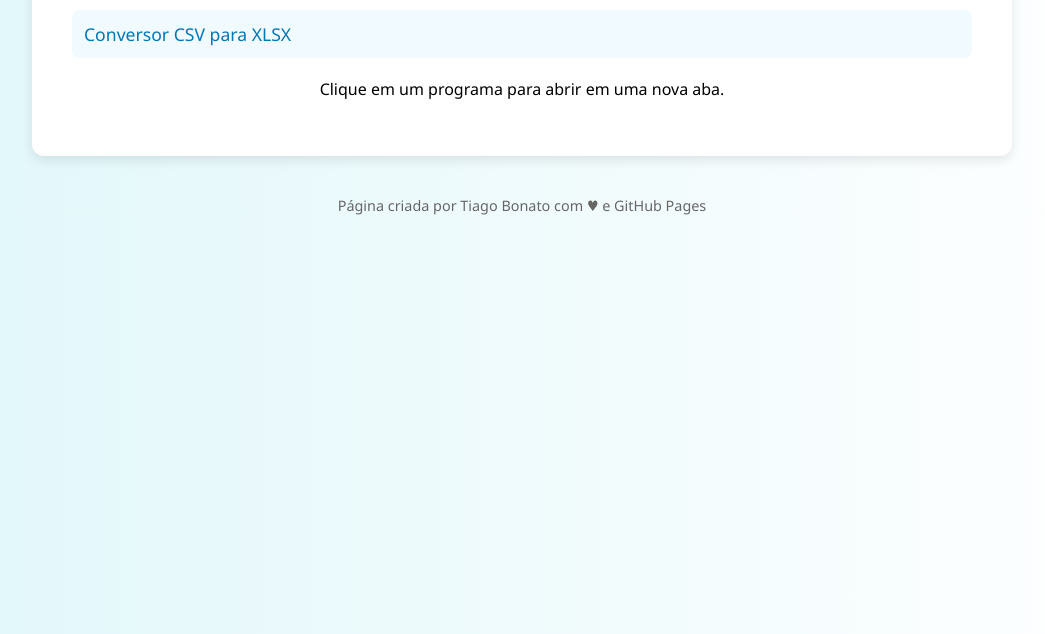
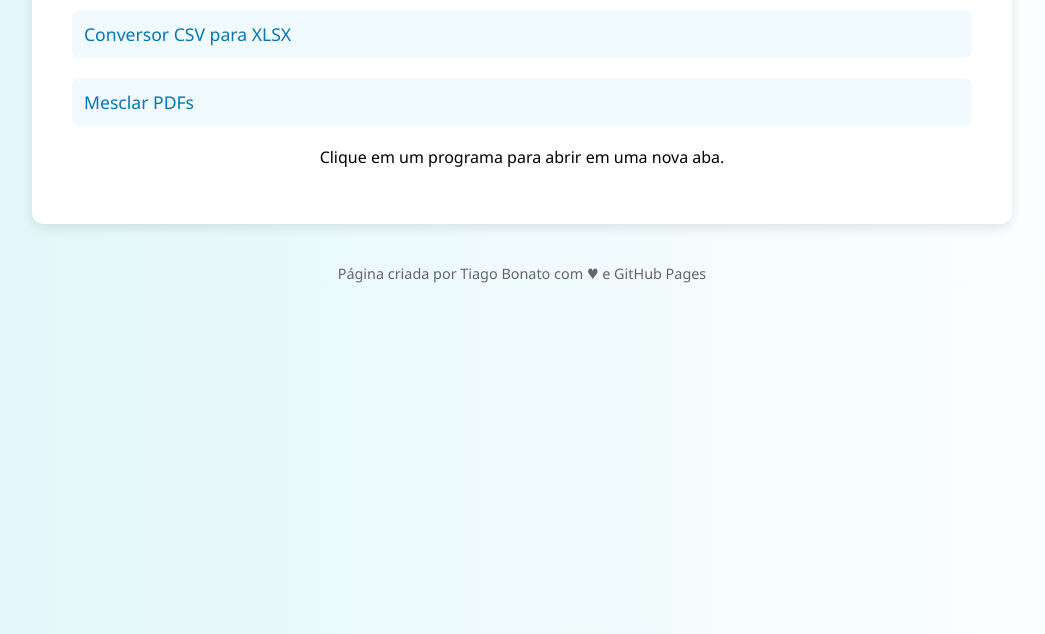
Before and after one commit to TiagoBonato/Programas-, a plain HTML site: page index.html in a window 1280 px wide. Shown: the part 166-800 px from the top of the page, without its empty margins (118-1163 px from the left). Drawn offline with Linux system fonts and the light colour scheme.

Commit message:
Update index.html

```diff
--- a/index.html
+++ b/index.html
@@ -78,6 +78,7 @@
         <ul>
       <!-- Lista de programas disponíveis. Cada <li> representa um programa. -->
       <li><a href="programas/Conversor%20CSV%20para%20XLSX/index.html" target="_blank">Conversor CSV para XLSX</a></li>
+      <li><a href="Programas%20HTML/Juntar%20PDFs/index.html" target="_blank">Mesclar PDFs</a></li>
       <!--<li><a href="programas/Gerador%20C%C3%B3digo%20SN%20RN/index.html" target="_blank">Gerador Código SN RN</a></li>-->
     </ul>
         <p style="text-align:center;">
```
